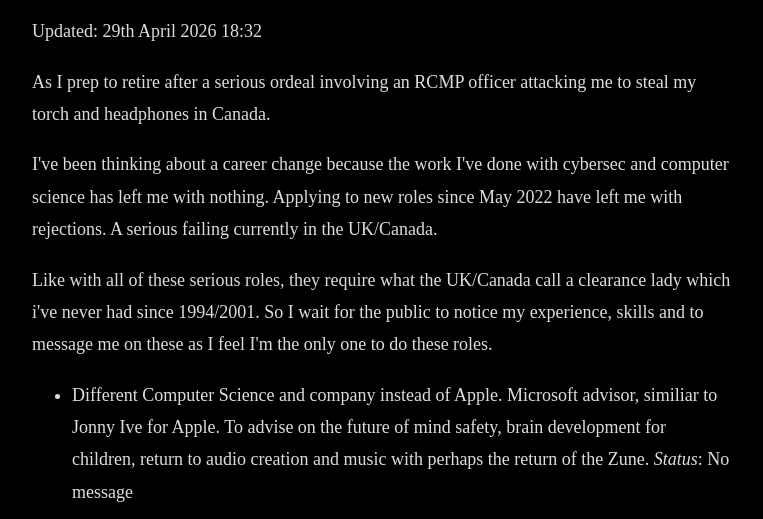
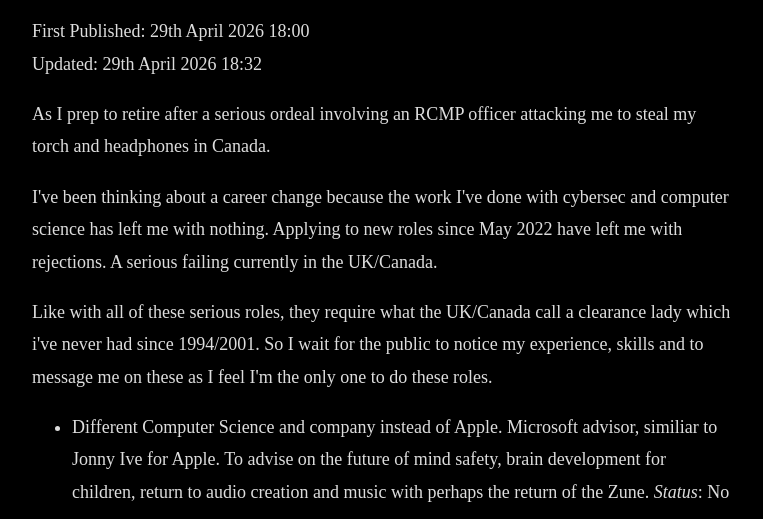
Before and after one commit to kalvir-sandhu/kalvweb, an Eleventy site: page posts/2026/retirement.md in a window 1280 px wide. Shown: the part 253-772 px from the top of the page, without its empty margins (258-1021 px from the left). Built offline with nearby package versions, Linux system fonts and the light colour scheme; Eleventy itself is replaced by a stand-in of ours; files that its build step writes are made by us from their sources; a web font is replaced by a local one.

```diff
--- a/posts/2026/retirement.md
+++ b/posts/2026/retirement.md
@@ -6,6 +6,7 @@
 tags: ["computers"]
 ---
 
+First Published: 29th April 2026 18:00
 Updated: 29th April 2026 18:32
 
 As I prep to retire after a serious ordeal involving an RCMP officer attacking me to steal my torch and headphones in Canada.
```
